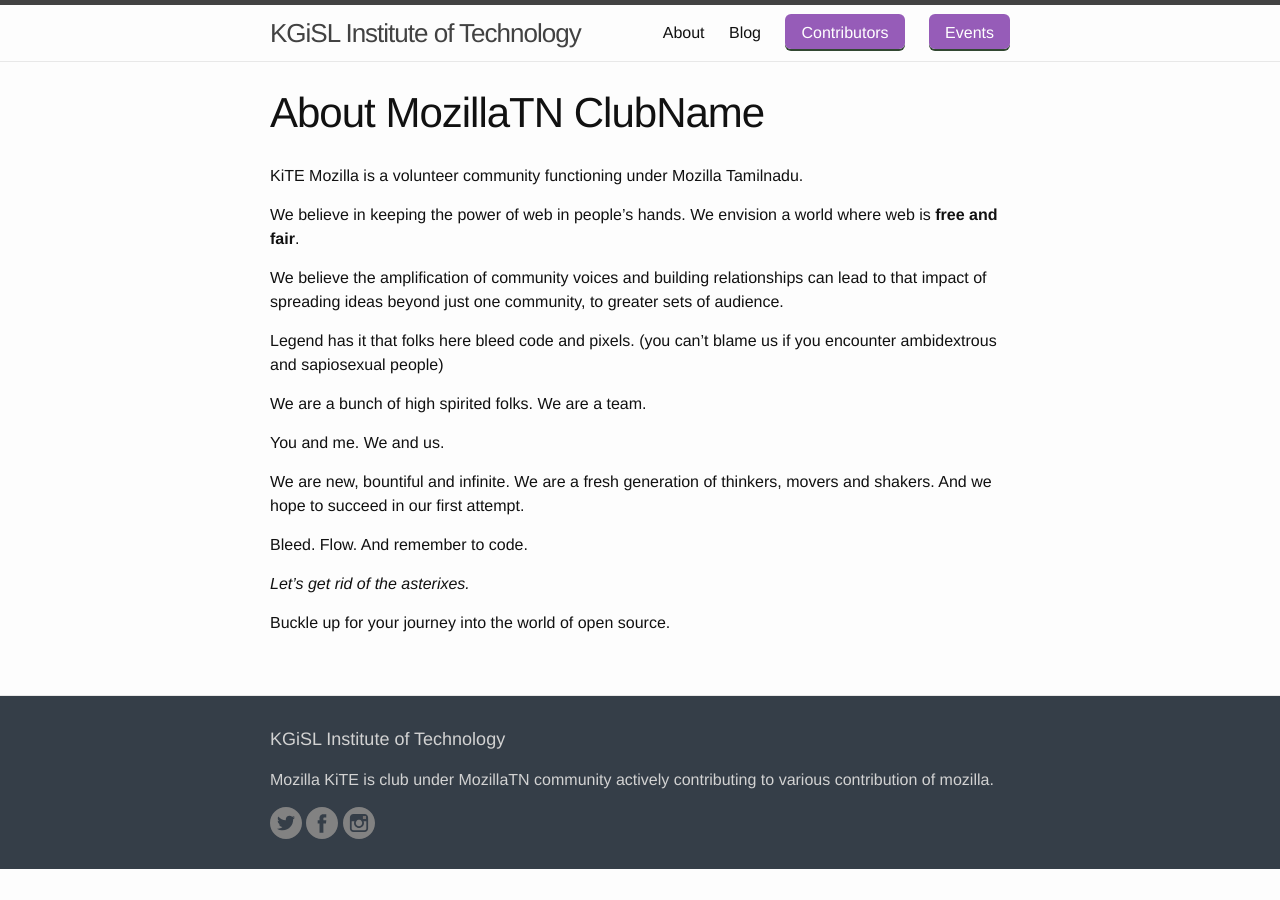
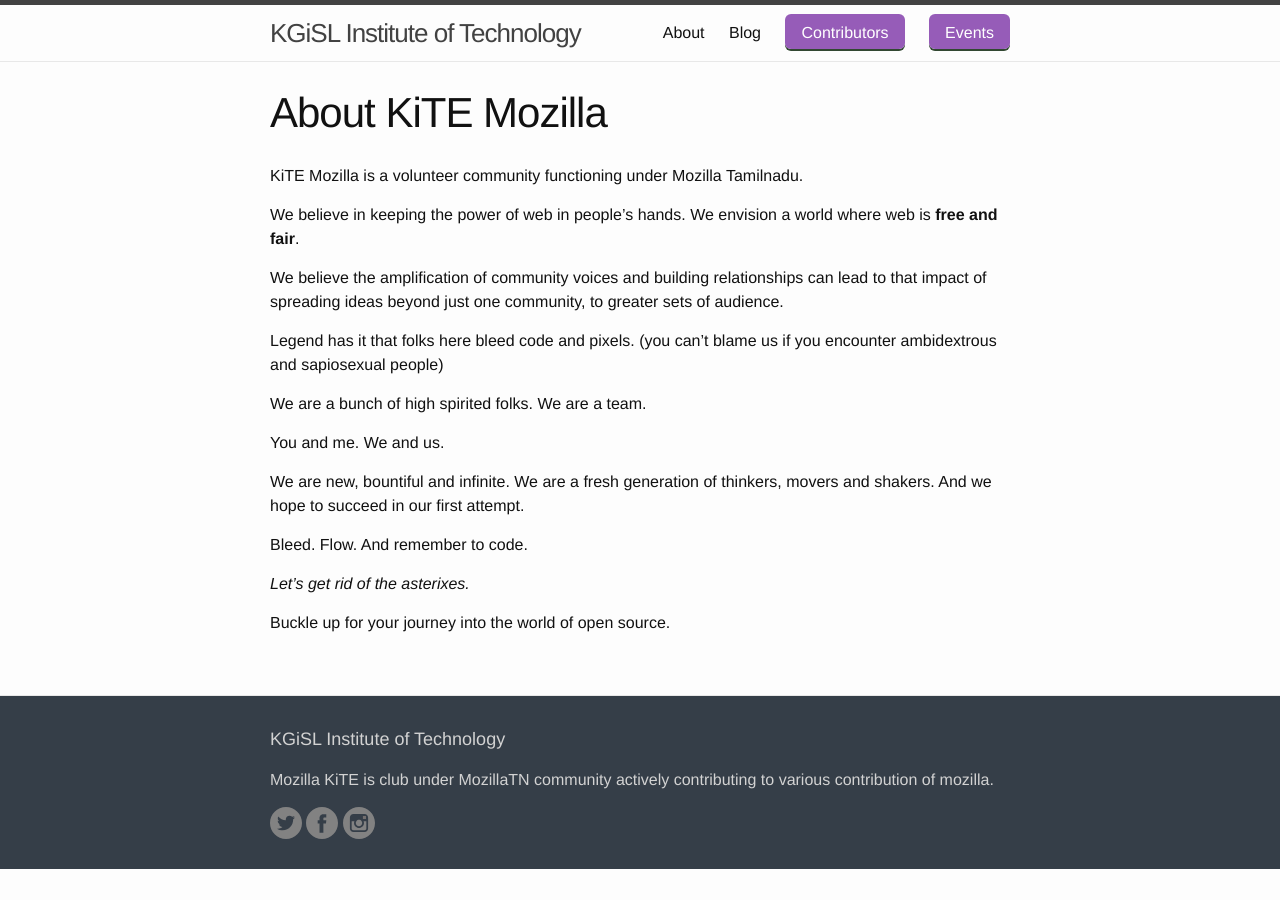
Before and after one commit to MozillaTN/KiTE, a Jekyll site: the page built from docs/about.md, in a window 1280 px wide. Built offline with Jekyll 4.4.1, drawn with Linux system fonts in a browser that asks for light colours.

Commit message:
Changed Title to KiTE

```diff
--- a/docs/about.md
+++ b/docs/about.md
@@ -1,7 +1,7 @@
 ---
 layout: page
 navigation_title: About
-title: About MozillaTN ClubName
+title: About KiTE Mozilla
 permalink: /about/
 ---
 
```
